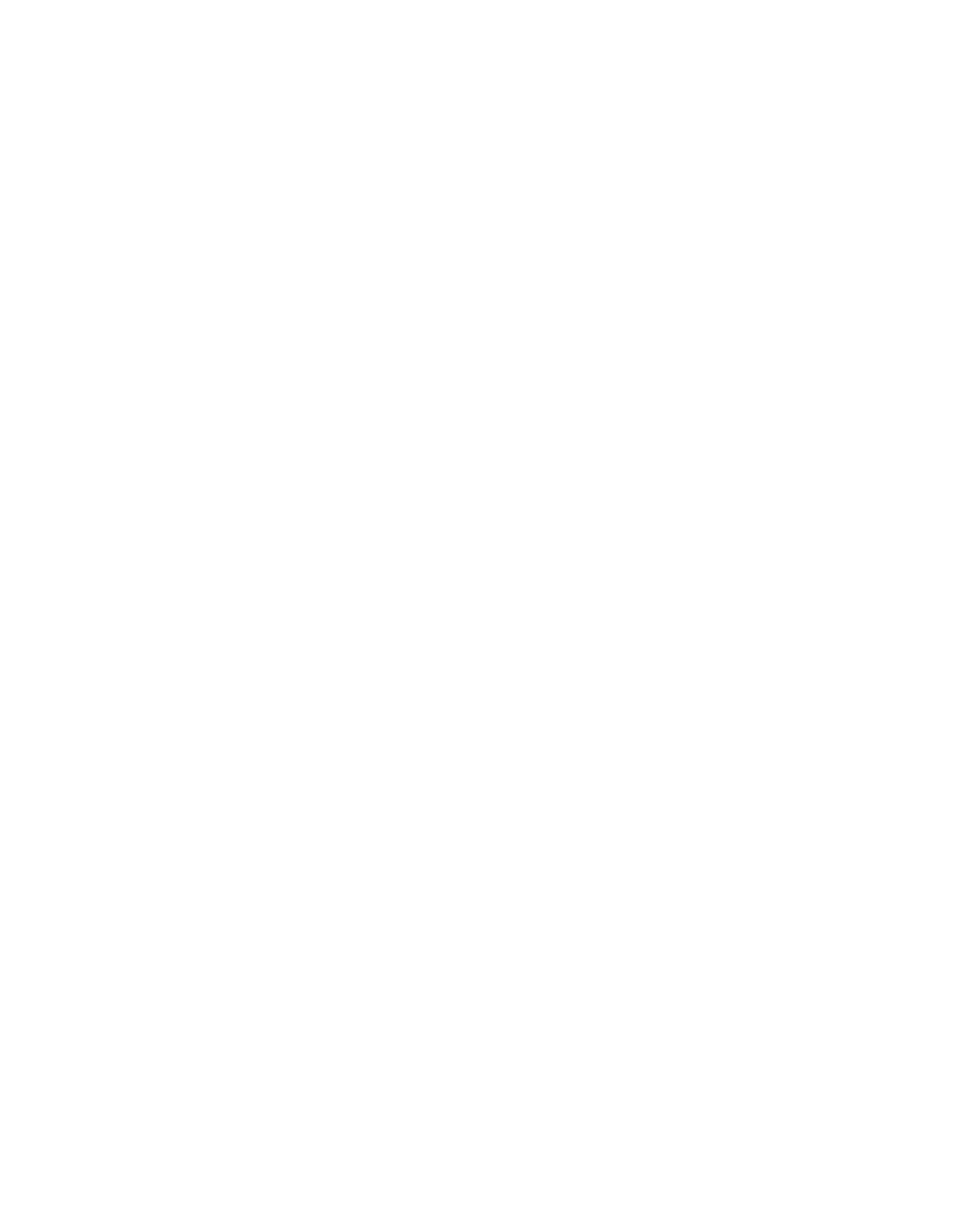
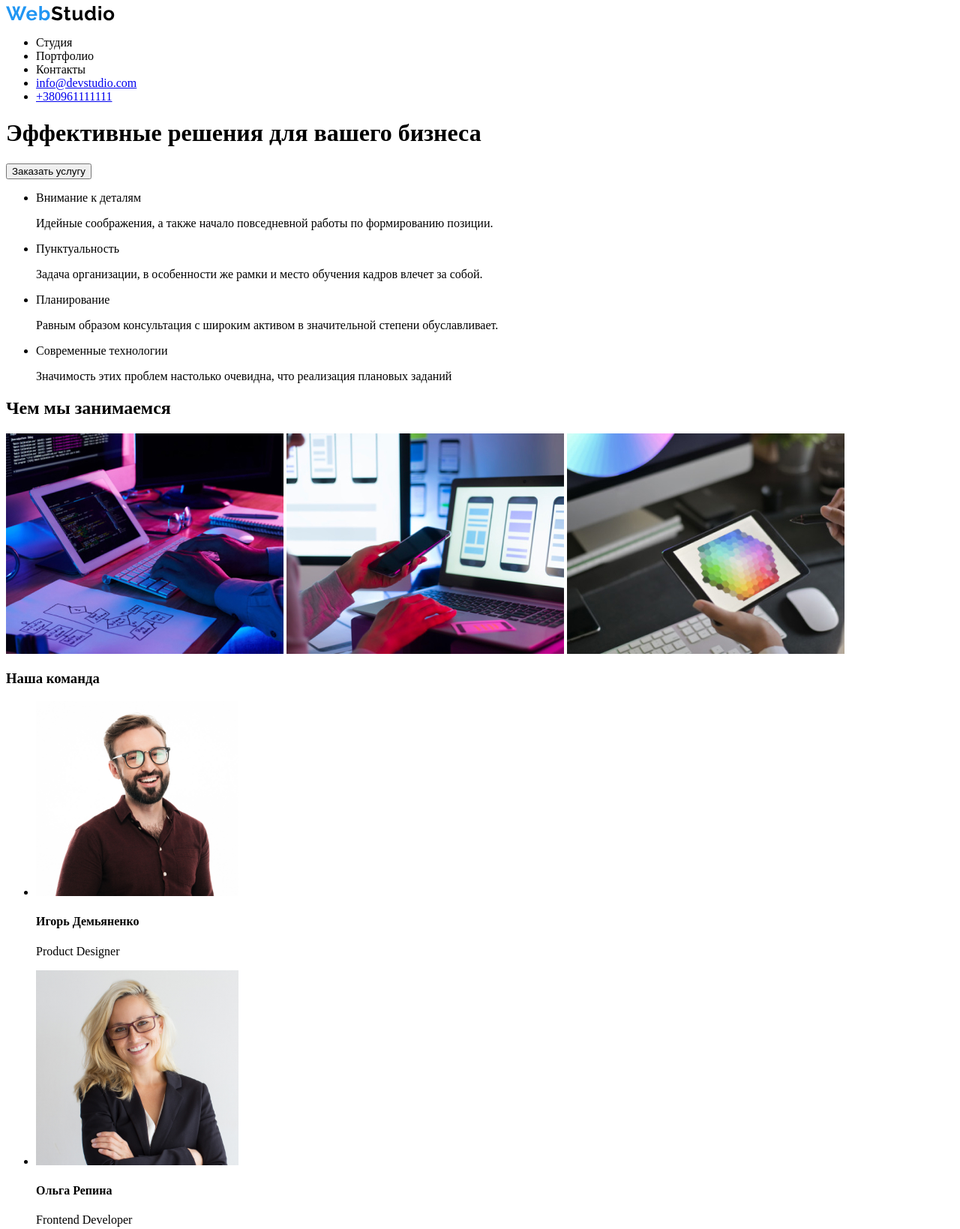
Before and after one commit to VladyslavChalyi/homework-1, a plain HTML site: page index.html in a window 1280 px wide. Shown: the top 1639 px of the page at 75% size. Before the commit the page ends 800 px from the top, so only its background shows below. Drawn offline with Linux system fonts and the light colour scheme.

Commit message:
update index.html

```diff
--- a/index.html
+++ b/index.html
@@ -7,6 +7,89 @@
     <title>Document</title>
 </head>
 <body>
-    <h1 class="class"></h1>
+
+    <header>
+
+        <a href="index.html"><img src="./img/logo1.svg" alt="WebStudio"></a>
+
+        <nav>
+        <ul>
+            <li> <a href="index.html"></a> Студия</li>
+            <li>Портфолио</li>
+            <li>Контакты</li>
+            <li> <a href="emailto:info@devstudio.com">info@devstudio.com </a></li>
+            <li> <a href="tel:+380961111111"> +380961111111</a></li>
+         </ul>
+        </nav>
+
+    </header>
+
+    <main>
+
+        <h1>Эффективные решения для вашего бизнеса</h1>
+
+        <button type="button">Заказать услугу</button>
+
+        <ul>
+            <li>Внимание к деталям
+                <p>Идейные соображения, а также начало повседневной работы по формированию позиции.</p>
+            </li>
+            <li>Пунктуальность
+                <p>Задача организации, в особенности же рамки и место обучения кадров влечет за собой.</p>
+            </li>
+            <li>Планирование
+                <p>Равным образом консультация с широким активом в значительной степени обуславливает.</p>
+            </li>
+            <li>Современные технологии
+                <p>Значимость этих проблем настолько очевидна, что реализация плановых заданий</p>
+            </li>
+        </ul>
+
+        <h2>Чем мы занимаемся</h2>
+
+        <img src="./img/img8.jpeg" width="370" alt="Photo">
+        <img src="./img/img9.jpeg" width="370" alt="Photo">
+        <img src="./img/img10.jpeg" width="370" alt="Photo">
+
+        <h3>Наша команда</h3>
+
+        <ul>
+            <li>
+                <img src="./img/img11.jpeg" width="270" alt="Teammate1">
+                <h4>Игорь Демьяненко</h4>
+                <p>Product Designer</p>
+            </li>
+            <li>
+                <img src="./img/img12.jpeg" width="270" alt="Teammate2">
+                <h4>Ольга Репина</h4>
+                <p>Frontend Developer</p>
+            </li>
+            <li>
+                <img src="./img/img13.jpeg" width="270" alt="Teammate3">
+                <h4>Николай Тарасов</h4>
+                <p>Marketing</p>
+            </li>
+            <li>
+                <img src="./img/img14.jpeg" width="270" alt="">
+                <h4>Михаил Ермаков</h4>
+                <p>UI Designer</p>
+            </li>
+        </ul>
+
+    </main>
+
+    <footer>
+        <a href="index.html"><img src="./img/logo1.svg" alt="WebStudio"></a>
+
+        <address >
+            <ul>
+              <li><a href="https://bit.ly/3pXMvUd" target="_blank" rel="noopener noreferrer">г. Киев, пр-т
+                  Леси Украинки, 26</a> </li>
+              <li><a class="link" href="mailto:info@devstudio.com">info@example.com</a> </li>
+              <li><a href="tel:+380961111111">+38 096 111 11 11</a> </li>
+            </ul>
+          </address>
+    </footer>
+
 </body>
 </html>
```
Also changed, not shown: img/img10.jpeg (added), img/img11.jpeg (added), img/img12.jpeg (added), img/img13.jpeg (added), img/img14.jpeg (added), img/img8.jpeg (added), img/img9.jpeg (added), img/logo1.svg (added), img/logo2.svg (added), 6 other files.
